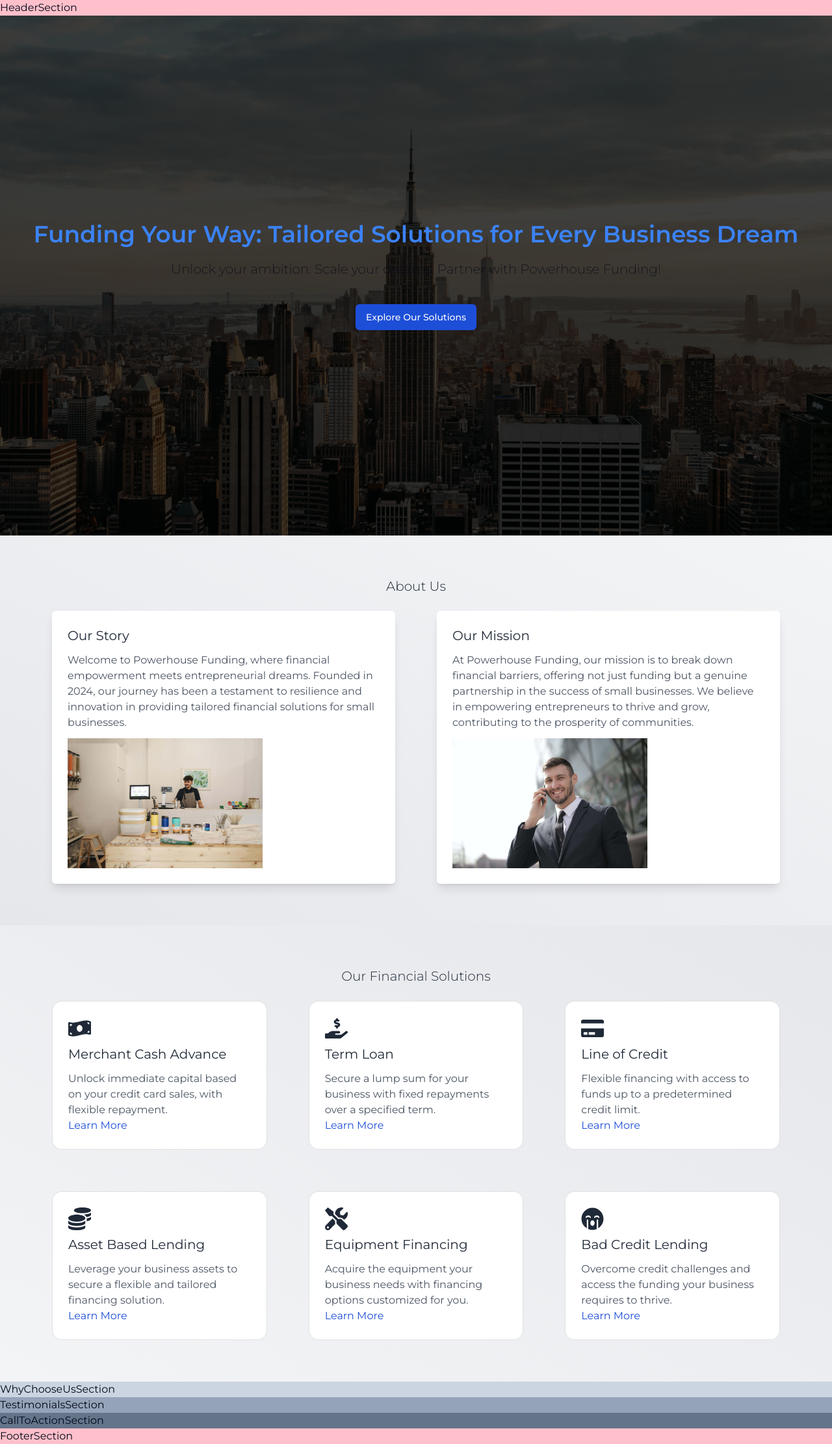
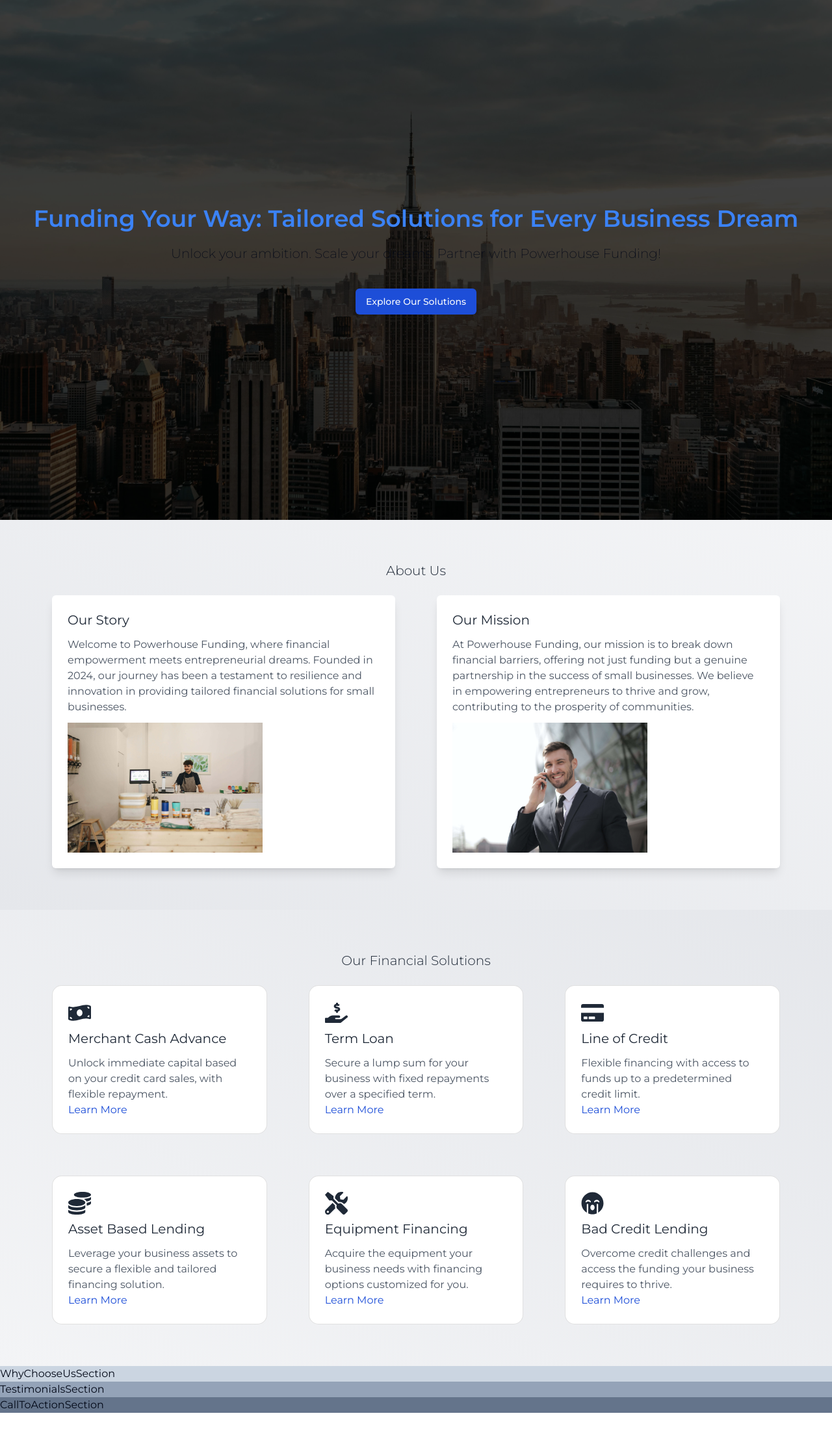
Before and after one commit to dewanwakilahmed/kesef-capital-group-v0, a Next.js app: page / in a window 1280 px wide. Shown: the whole page at 65% size. After the commit the page ends 2174 px from the top, so only its background shows below. Built offline with nearby package versions, Linux system fonts and the light colour scheme.

Commit message:
Added Import Comments

```diff
--- a/app/layout.tsx
+++ b/app/layout.tsx
@@ -2,8 +2,10 @@
 import type { Metadata } from 'next';
 import { Montserrat } from 'next/font/google';
 
-import '@/app/globals.css';
+// CSS Import
+import './globals.css';
 
+// Section Imports
 import HeaderSection from '@/sections/header-section/HeaderSection';
 import FooterSection from '@/sections/footer-section/FooterSection';
 
@@ -23,9 +25,9 @@
   return (
     <html lang='en'>
       <body className={customFont.className}>
-        <HeaderSection />
+        {/* <HeaderSection /> */}
         <main>{children}</main>
-        <FooterSection />
+        {/* <FooterSection /> */}
       </body>
     </html>
   );
```
